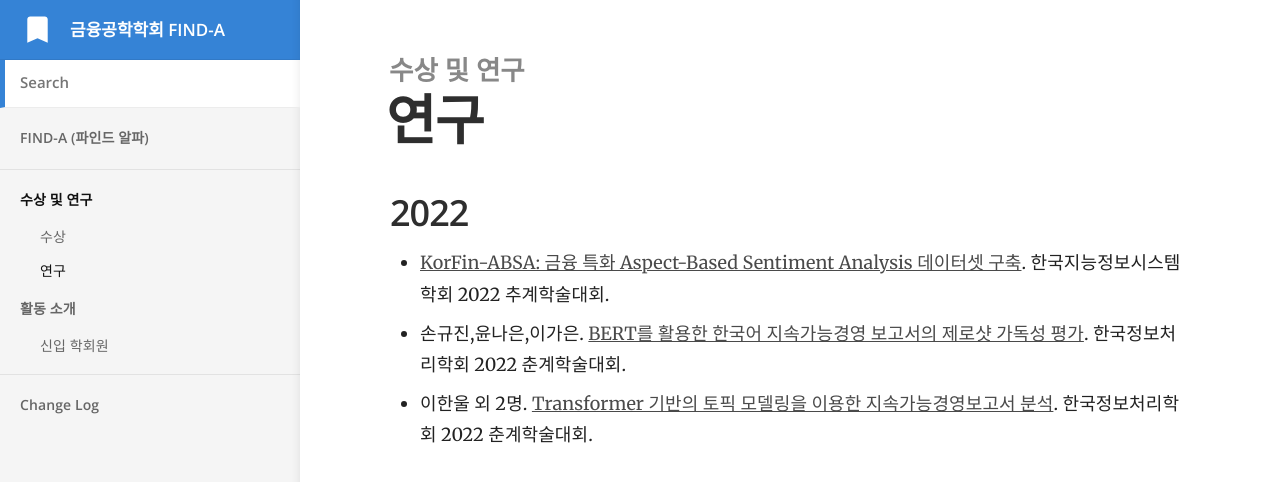
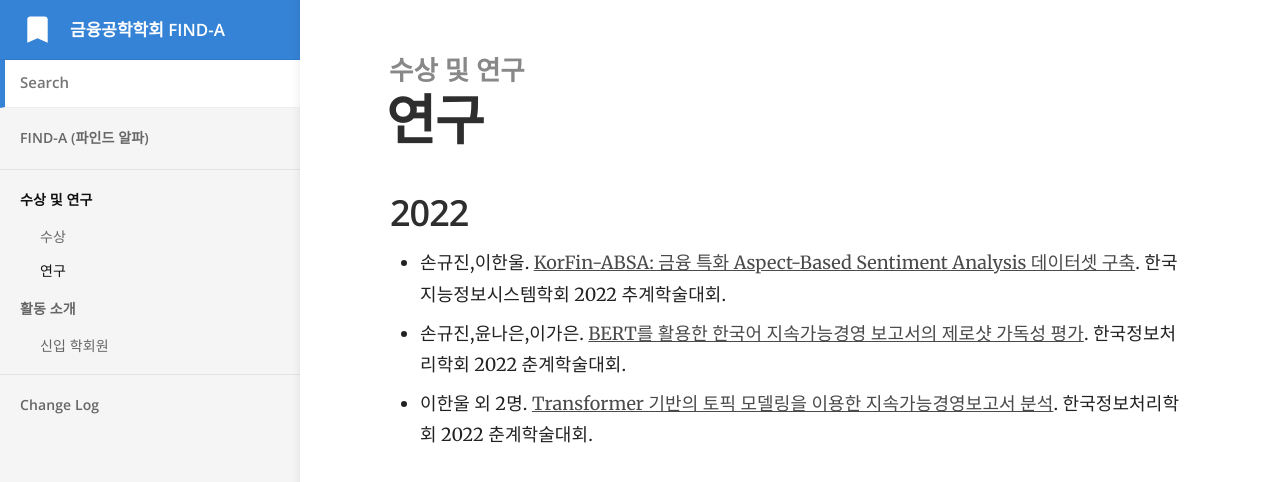
Before and after one commit to Find-A-AI/find-a-ai.github.io, a Jekyll site: the page built from _docs/수상 및 연구/연구.md, in a window 1280 px wide. Shown: the top 482 px of the page. Built offline with Jekyll 4.4.1, drawn with Linux system fonts in a browser that asks for light colours.

Commit message:
Update 연구.md

```diff
--- a/_docs/수상 및 연구/연구.md
+++ b/_docs/수상 및 연구/연구.md
@@ -5,6 +5,6 @@ order: 2
 ---
 
 ## 2022
-  - [KorFin-ABSA: 금융 특화 Aspect-Based Sentiment Analysis 데이터셋 구축](https://kiiss.or.kr/conference/conf/sub03.html). 한국지능정보시스템학회 2022 추계학술대회.
+  - 손규진,이한울. [KorFin-ABSA: 금융 특화 Aspect-Based Sentiment Analysis 데이터셋 구축](https://kiiss.or.kr/conference/conf/sub03.html). 한국지능정보시스템학회 2022 추계학술대회.
   - 손규진,윤나은,이가은. [BERT를 활용한 한국어 지속가능경영 보고서의 제로샷 가독성 평가](https://doi.org/10.3745/PKIPS.y2022m05a.456). 한국정보처리학회 2022 춘계학술대회.
   - 이한울 외 2명. [Transformer 기반의 토픽 모델링을 이용한 지속가능경영보고서 분석](https://doi.org/10.3745/PKIPS.y2022m05a.464). 한국정보처리학회 2022 춘계학술대회.
```
